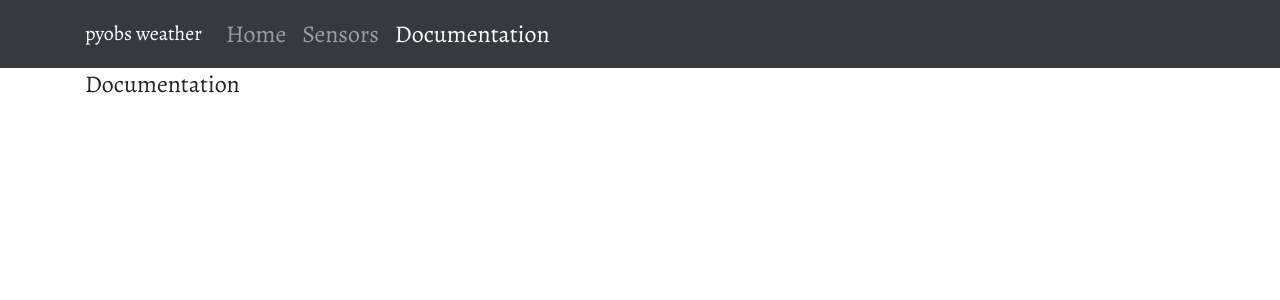
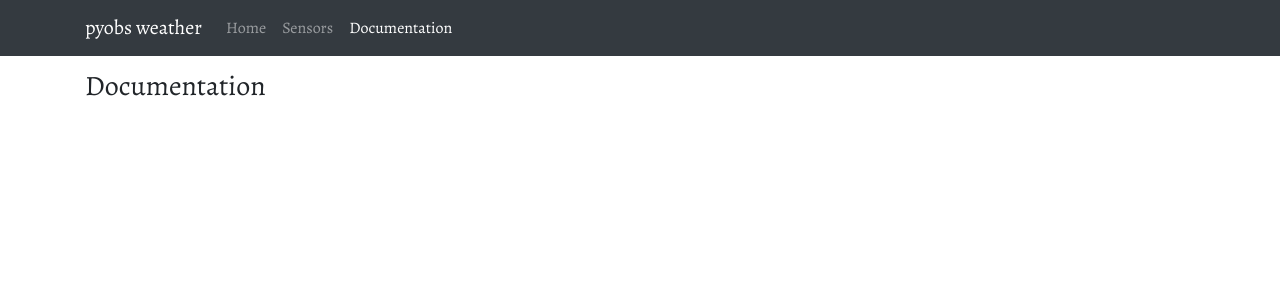
Before and after one commit to pyobs/pyobs-weather, a Django app: page /docs/ in a window 1280 px wide. Shown: the top 300 px of the page. Run offline with Django 3.2, Linux system fonts and the light colour scheme; some libraries are stand-ins or nearby versions.

Commit message:
not providing font sizes in css

```diff
--- a/pyobs_weather/frontend/static/styles.css
+++ b/pyobs_weather/frontend/static/styles.css
@@ -29,12 +29,10 @@
 
 body {
     font-family: 'Roboto', serif;
-    font-size: 16px;
 }
 
 h1, h2, h3, h4, h5, h6, th, nav {
     font-family: 'Alegreya', serif;
-    font-size: 24px;
 }
 
 table#current {
```
